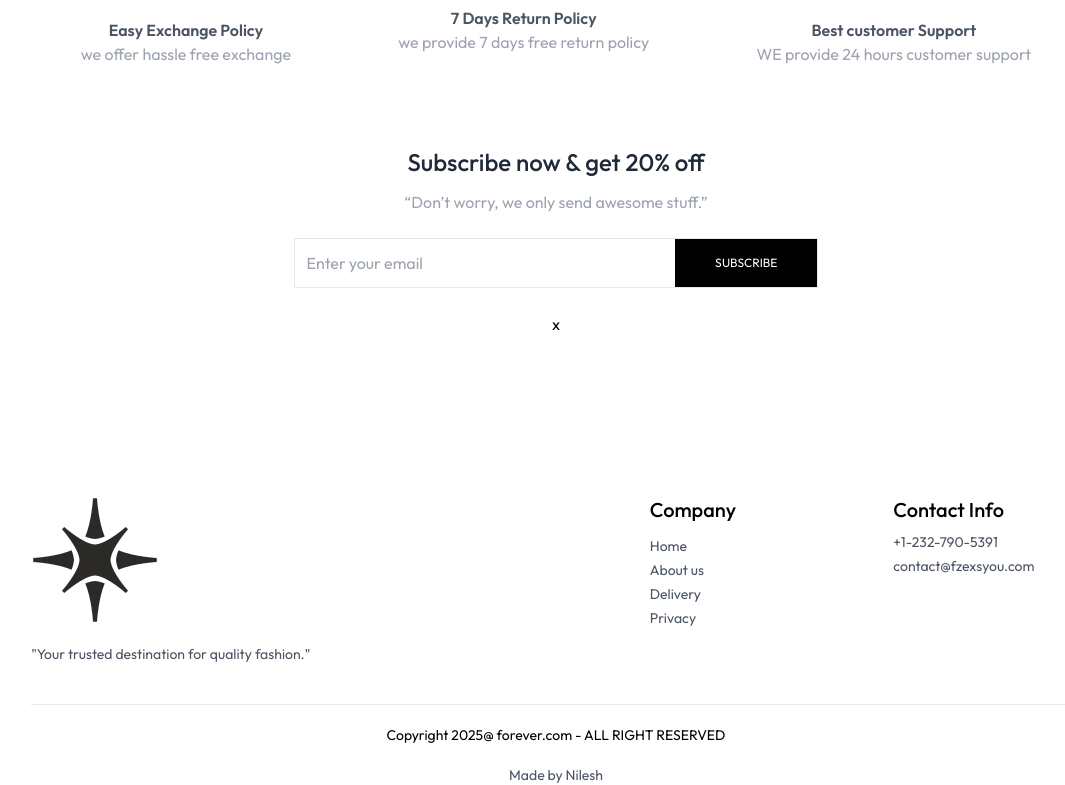
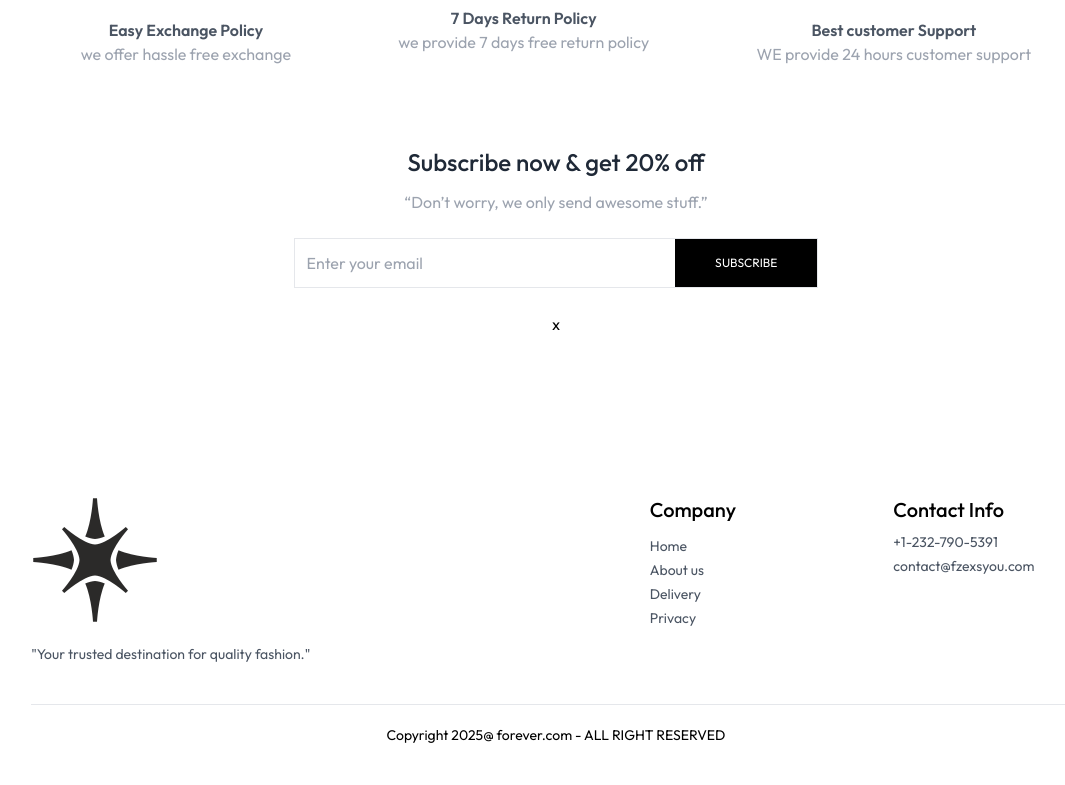
Before and after one commit to edward007-git/ecommerce-store, a React (Vite) app in the folder myapp/: page / in a window 1280 px wide. Shown: the part 2214-2999 px from the top of the page, without its empty margins (84-1149 px from the left). Built offline with nearby package versions, Linux system fonts and the light colour scheme.

Commit message:
fix: remove unnecessary footer text for cleaner design

```diff
--- a/myapp/src/components/Footer.jsx
+++ b/myapp/src/components/Footer.jsx
@@ -36,7 +36,7 @@
     <div>
       <hr />
       <p className='py-5 text-sm text-center'>Copyright 2025@ forever.com - ALL RIGHT RESERVED</p>
-         <p className='text-gray-600 text-sm text-center'>Made by Nilesh</p>
+
     </div>
     </div>
 
```
